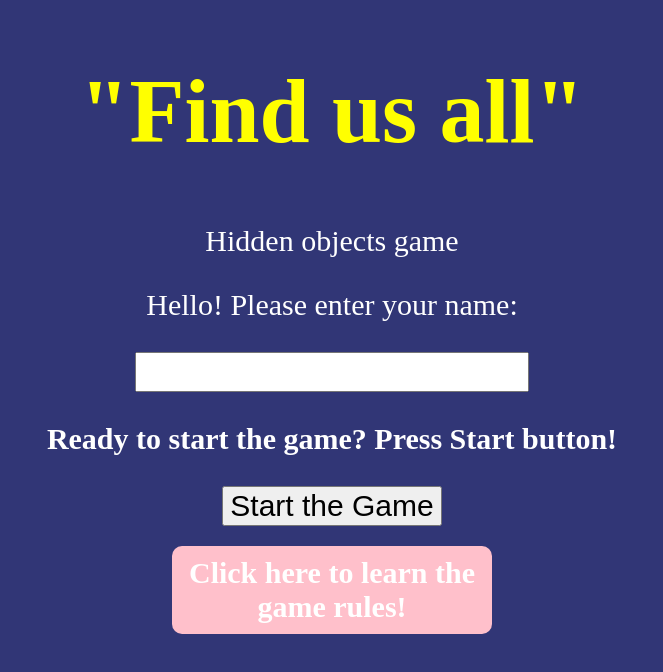
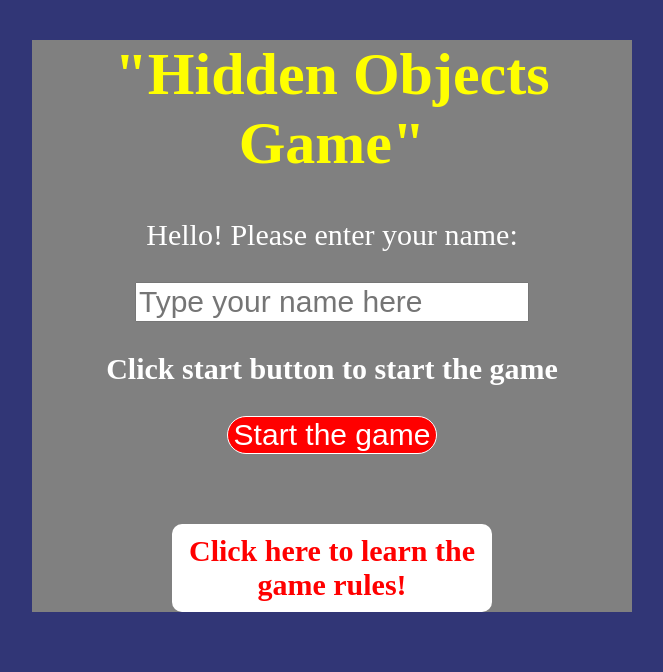
Before and after one commit to iDamira/hidden_objects_game, a plain HTML site: page index.html in a window 1280 px wide. Shown: the whole page, without its empty margins (308-971 px from the left). Drawn offline with nearby package versions, Linux system fonts and the light colour scheme.

Commit message:
some improvements

```diff
--- a/index.html
+++ b/index.html
@@ -10,12 +10,12 @@
 </head>
 <body>
   <div class="hello">
-  <h1>"Find us all"</h1>
-  <p>Hidden objects game</p>
+  <h1>"Hidden Objects Game"</h1>
+
   <p>Hello! Please enter your name:</p>
-  <input type="text" value="" name="userName">
-  <h3>Ready to start the game? Press Start button!</h3>
-  <input class="startTheGame" type="submit" value="Start the Game">
+  <input type="text" value="" name="userName" placeholder="Type your name here">
+  <h3>Click start button to start the game</h3>
+  <input class="startTheGame" type="submit" value="Start the game">
   <h2 class="rules">Click here to learn the game rules!</h2>
   </div>
 </body>
--- a/jquery.js
+++ b/jquery.js
@@ -3,11 +3,14 @@ console.log("JS attached!");
 $(document).ready(function(){
 
 var objectsToHide = ["butterfly_1","window","spider","key","feather","hat","bycicle_2","coffee_cup","mouse","fork"];
+
 var objectsFound = 0;
+
 $('img').click(function(){
+
 if($.inArray(this.className, objectsToHide) != -1){
-  $(this).slideUp(500);
-  $('li.' + this.className).css('color', '#A2ADA6', 'text-decoration', "line-through");
+  $(this).slideToggle(500);
+  $('li.' + this.className).css('color', '#A2ADA6');
   objectsFound +=1;
 }
 });
--- a/style.css
+++ b/style.css
@@ -8,7 +8,7 @@ html, body {
  }
 
 body {
-  background-color: #313676;
+  background-color: rgb(49, 54, 118);
 }
 main {
   display: flex;
@@ -63,19 +63,53 @@ input {
 
 .rules {
   padding: 10px;
-  background-color: pink;
+  background-color: white;
+  color: red;
   border-radius: 10px;
   width: 300px;
   margin: 20px auto;
 }
-
-.hooray a:hover {
+.hooray h1 {
+  color: orange;
+  font-size: 3em;
+}
+.hooray h3:hover {
   color: yellow;
 }
 
-.hello h1 {
-  font-size: 3em;
+.hello {
+  width: 600px;
+  margin: 0 auto;
+  background-color: grey;
+  text-align: center;
+}
+.hello h1, .gameOver h1 {
+  font-size: 2em;
   color: yellow;
+}
+
+.startTheGame {
+  background-color: red;
+  color: white;
+  border: 1px solid white;
+  border-radius: 25px;
+  margin-bottom: 50px;
+}
+.startTheGame:hover {
+  padding: 20px;
+  background-color: orange;
+  color: white;
+  border-radius: 50px;
+}
+
+.startAgain {
+  background-color: red;
+  padding: 15px;
+  border-radius: 20px;
+}
+
+.startAgain:hover {
+  background-color: orange;
 }
 /*.score {
   position: absolute;
```
Also changed, not shown: game_over.html (+1 -2 lines), start_game.html (+1 -1 lines), winner.html (+1 -1 lines).
